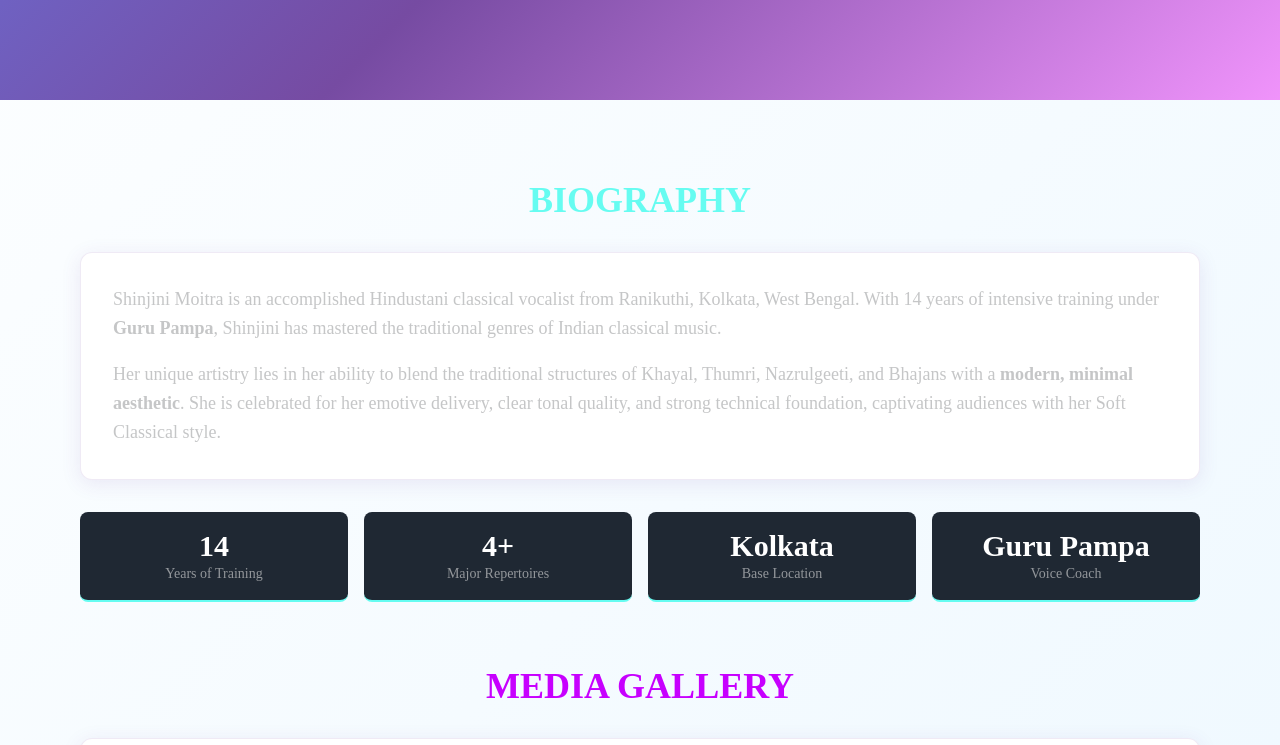
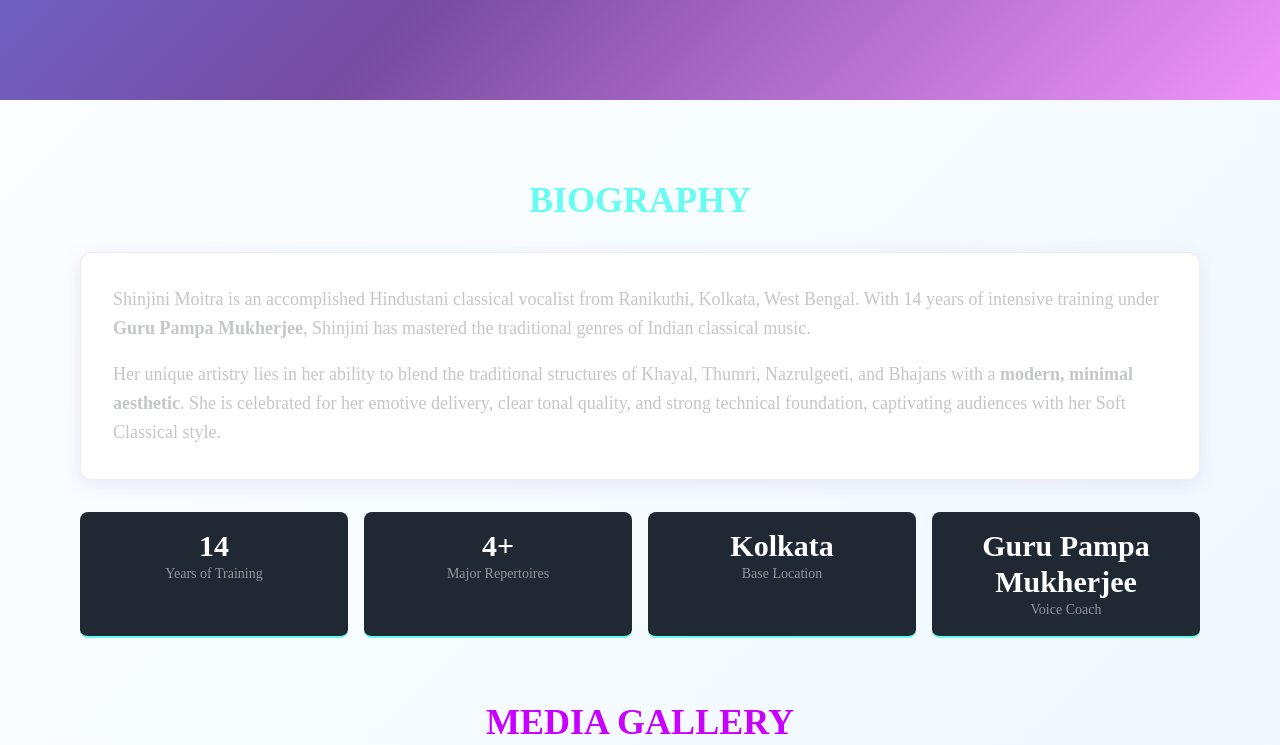
Before and after one commit to Just-shin/epk-shinjini, a website: page index.html in a window 1280 px wide. Shown: the part 540-1285 px from the top of the page. Drawn offline with nearby package versions, Linux system fonts and the light colour scheme.

Commit message:
Update Guru name to Guru Pampa Mukherjee

```diff
--- a/index.html
+++ b/index.html
@@ -112,7 +112,7 @@
             <h3 class="text-4xl font-bold mb-8 text-center text-accent-neon">BIOGRAPHY</h3>
             <div class="card p-8 rounded-xl">
                 <p class="text-lg leading-relaxed mb-4">
-                    Shinjini Moitra is an accomplished Hindustani classical vocalist from Ranikuthi, Kolkata, West Bengal. With 14 years of intensive training under <strong>Guru Pampa</strong>, Shinjini has mastered the traditional genres of Indian classical music.
+                    Shinjini Moitra is an accomplished Hindustani classical vocalist from Ranikuthi, Kolkata, West Bengal. With 14 years of intensive training under <strong>Guru Pampa Mukherjee</strong>, Shinjini has mastered the traditional genres of Indian classical music.
                 </p>
                 <p class="text-lg leading-relaxed">
                     Her unique artistry lies in her ability to blend the traditional structures of Khayal, Thumri, Nazrulgeeti, and Bhajans with a <strong>modern, minimal aesthetic</strong>. She is celebrated for her emotive delivery, clear tonal quality, and strong technical foundation, captivating audiences with her Soft Classical style.
@@ -132,7 +132,7 @@
                     <p class="text-sm text-light-gray/70">Base Location</p>
                 </div>
                 <div class="p-4 bg-secondary-dark rounded-lg border-b-2 border-accent-neon">
-                    <p class="text-3xl font-bold text-white">Guru Pampa</p>
+                    <p class="text-3xl font-bold text-white">Guru Pampa Mukherjee</p>
                     <p class="text-sm text-light-gray/70">Voice Coach</p>
                 </div>
             </div>
```
